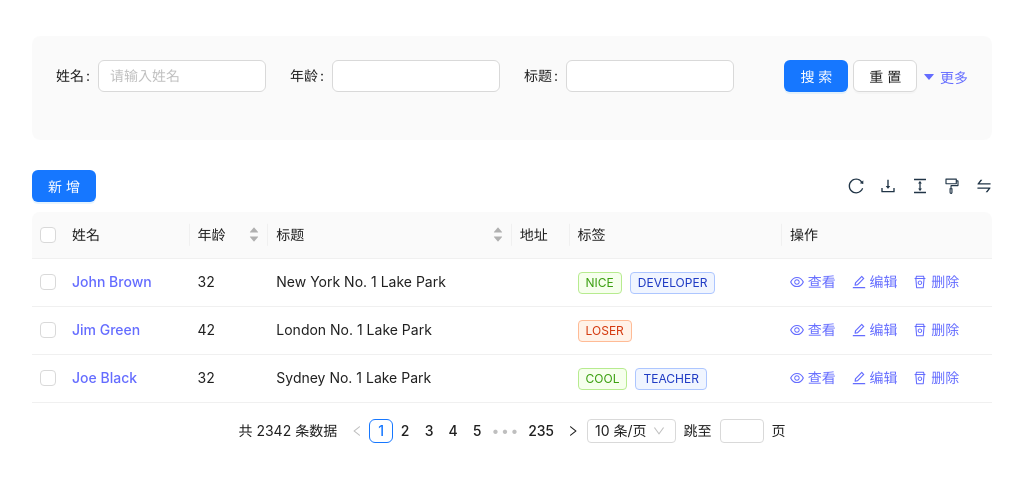
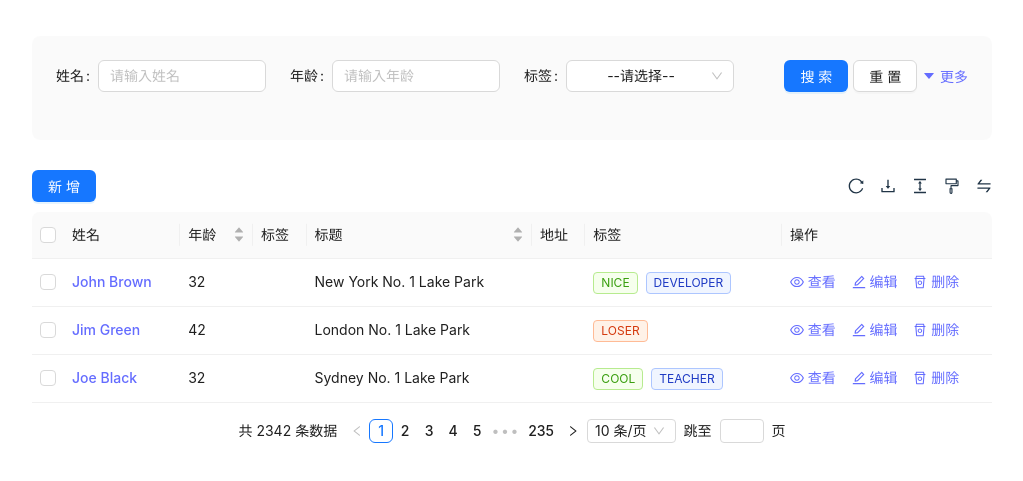
Before and after one commit to AntdAdmin/antd-crud, a React (Vite) app: page / in a window 1280 px wide. Shown: the part 153-634 px from the top of the page, without its empty margins (128-1151 px from the left). Built offline with nearby package versions, Linux system fonts and the light colour scheme.

Commit message:
feat: 完善对 form 表单的配置

```diff
--- a/src/App.tsx
+++ b/src/App.tsx
@@ -27,13 +27,34 @@ function App() {
             title: '年龄',
             dataIndex: 'age',
             key: 'age',
+            placeholder: "请输入年龄",
             supportSearch: true,
             sorter: true,
+        },
+        {
+            title: '标签',
+            dataIndex: 'tag',
+            key: 'tag',
+            supportSearch: true,
+            form: {
+                type: "Select",
+                attrs: {
+                    defaultValue:'',
+                    options: [
+                        {value: '', label: '--请选择--'},
+                        {value: 'jack', label: 'Jack'},
+                        {value: 'lucy', label: 'Lucy'},
+                        {value: 'Yiminghe', label: 'yiminghe'},
+                        {value: 'disabled', label: 'Disabled', disabled: true}],
+                },
+            },
+            render: (text) => <a>{text}</a>,
         },
         {
             title: '标题',
             dataIndex: 'address',
             key: 'address',
+            placeholder: "请输入标题",
             supportSearch: true,
             sorter: true,
         },
@@ -125,8 +146,8 @@ function App() {
         },
 
         //初始化搜索框的值
-        onSearchItemValueInit: (key) => {
-            console.log("onSearchItemValueInit: ", key)
+        onFormItemValueInit: (key) => {
+            console.log("onFormItemValueInit: ", key)
         }
     };
 
--- a/src/components/AntdCrud/DetailForm.tsx
+++ b/src/components/AntdCrud/DetailForm.tsx
@@ -2,10 +2,12 @@ import {useEffect, useState} from 'react';
 import {
     Col,
     Form,
-    Input, Modal,
-    Row, theme,
+    Modal,
+    Row,
+    theme,
 } from 'antd';
-import {Actions, ColumnConfig, ColumnsConfig} from "./index";
+import {Actions, ColumnsConfig} from "./index";
+import DynamicFormItem from "./DynamicFormItem";
 
 export type Props<T> = {
     columns: ColumnsConfig<any>
@@ -63,19 +65,6 @@ const DetailForm = <T, >({columns, onSubmit, onCancel, actions, row, open, title
         onCancel();
     };
 
-    function renderInput(column: ColumnConfig) {
-        switch (column.form?.type) {
-            case "Hidden":
-                return (
-                    <Input type={"hidden"}/>
-                )
-            default:
-                return (
-                    <Input placeholder={column.placeholder}/>
-                )
-        }
-    }
-
     return (
         <Modal title={title}
                open={open}
@@ -91,11 +80,7 @@ const DetailForm = <T, >({columns, onSubmit, onCancel, actions, row, open, title
                     {columns.map((column) => {
                         return (
                             <Col span={20} offset={2} key={column.key}>
-                                <Form.Item name={column.key! as string} label={column.title! as string}
-                                           rules={column.form?.rules}
-                                           style={{display: column.form?.type == "Hidden" ? "none" : ""}}>
-                                    {renderInput(column)}
-                                </Form.Item>
+                                <DynamicFormItem column={column}/>
                             </Col>
                         )
                     })}
--- /dev/null
+++ b/src/components/AntdCrud/DynamicFormItem.tsx
@@ -0,0 +1,75 @@
+import React from 'react';
+import {
+    Checkbox,
+    DatePicker,
+    Form,
+    Input, InputNumber, Radio, Rate, Select, Slider, Switch, Upload,
+} from 'antd';
+import {ColumnConfig} from "./index";
+
+
+const DynamicFormItem: React.FC<{
+    column: ColumnConfig<any>,
+    onFormItemValueInit?: (key: string) => any,
+}> = ({column, onFormItemValueInit = () => {} }) => {
+
+    function renderInput(column: ColumnConfig) {
+        switch (column.form?.type) {
+            case "Hidden":
+                return (
+                    <Input type={"hidden"} {...column.form?.attrs}/>
+                )
+            case "Radio":
+                return (
+                    <Radio {...column.form?.attrs}/>
+                )
+            case "Checkbox":
+                return (
+                    <Checkbox {...column.form?.attrs}/>
+                )
+            case "Rate":
+                return (
+                    <Rate {...column.form?.attrs}/>
+                )
+            case "Switch":
+                return (
+                    <Switch {...column.form?.attrs}/>
+                )
+            case "DatePicker":
+                return (
+                    <DatePicker placeholder={column.placeholder} {...column.form?.attrs}/>
+                )
+            case "InputNumber":
+                return (
+                    <InputNumber placeholder={column.placeholder} {...column.form?.attrs}/>
+                )
+            case "Select":
+                return (
+                    <Select placeholder={column.placeholder} {...column.form?.attrs} />
+                )
+            case "Slider":
+                return (
+                    <Slider {...column.form?.attrs}/>
+                )
+            case "Upload":
+                return (
+                    <Upload {...column.form?.attrs}/>
+                )
+            default:
+                return (
+                    <Input placeholder={column.placeholder} {...column.form?.attrs}/>
+                )
+        }
+    }
+
+    return (
+        <Form.Item name={column.key! as string} label={column.title! as string}
+                   style={{display: column.form?.type == "Hidden" ? "none" : ""}}
+                   initialValue={onFormItemValueInit(column.key! as string) || ""}>
+            {renderInput(column)}
+        </Form.Item>
+    );
+};
+
+
+export default DynamicFormItem
--- a/src/components/AntdCrud/SearchForm.tsx
+++ b/src/components/AntdCrud/SearchForm.tsx
@@ -3,12 +3,12 @@ import {
     Button,
     Col,
     Form,
-    Input,
     Row,
     theme,
 } from 'antd';
 import {ColumnsConfig} from "./index";
 import {CaretDownOutlined, CaretUpOutlined} from "@ant-design/icons";
+import DynamicFormItem from "./DynamicFormItem";
 
 const removeEmpty = (obj: any) => {
     const newObj: any = {};
@@ -21,10 +21,10 @@ const removeEmpty = (obj: any) => {
 
 const SearchForm: React.FC<{
     onSearch: (values: any) => void,
-    onSearchItemValueInit: (key: string) => any,
+    onFormItemValueInit: (key: string) => any,
     columns: ColumnsConfig<any>
     colSpan: number
-}> = ({onSearch, onSearchItemValueInit = ()=>{}, columns, colSpan}) => {
+}> = ({onSearch, onFormItemValueInit = ()=>{}, columns, colSpan}) => {
 
     const {token} = theme.useToken();
     const [form] = Form.useForm();
@@ -63,17 +63,11 @@ const SearchForm: React.FC<{
                     return showMoreButton && !showAll
                         ? column.supportSearch && (firstLineCountVar-- > 0) &&
                         <Col span={colSpan} key={column.key}>
-                            <Form.Item name={column.key!.toString()} label={column.title!.toString()}
-                                       initialValue={onSearchItemValueInit(column.key!.toString()) || ""}>
-                                <Input placeholder={column.placeholder}/>
-                            </Form.Item>
+                            <DynamicFormItem column={column} onFormItemValueInit={onFormItemValueInit} />
                         </Col>
                         : column.supportSearch && (
                         <Col span={colSpan} key={column.key}>
-                            <Form.Item name={column.key!.toString()} label={column.title!.toString()}
-                                       initialValue={onSearchItemValueInit(column.key!.toString()) || ""}>
-                                <Input placeholder={column.placeholder}/>
-                            </Form.Item>
+                            <DynamicFormItem column={column} onFormItemValueInit={onFormItemValueInit} />
                         </Col>
                     )
                 })}
@@ -90,7 +84,7 @@ const SearchForm: React.FC<{
                     </Button>
                     {showMoreButton && (<a onClick={() => {
                         setShowAll(!showAll)
-                    }} style={{height: "35px", lineHeight: "35px"}}>
+                    }} style={{height: "33px", lineHeight: "33px"}}>
                         {!showAll ? (<><CaretDownOutlined/> 更多</>) : (<><CaretUpOutlined/> 收起</>)}
                     </a>)}
                 </Col>
--- a/src/components/AntdCrud/index.tsx
+++ b/src/components/AntdCrud/index.tsx
@@ -17,6 +17,8 @@ import {useReactToPrint} from "react-to-print";
 
 export type FormConfig = {
     type: string,
+
+    attrs?:any,
 
     //验证规则
     rules?: any[],
@@ -67,7 +69,7 @@ export type Actions<T> = {
     onCreate?: (row: T) => void,
 
     //初始化搜索框的值
-    onSearchItemValueInit?: (key: string) => any
+    onFormItemValueInit?: (key: string) => any
 }
 
 type AntdCrudProps<T> = {
@@ -227,7 +229,7 @@ function AntdCrud<T>({columns, dataSource, actions, pageNumber, pageSize, totalR
                         onSearch={(values: any) => {
                             setSearchParams(values);
                         }}
-                        onSearchItemValueInit={actions.onSearchItemValueInit!}/>
+                        onFormItemValueInit={actions.onFormItemValueInit!}/>
 
             <DetailForm title={modalTitle}
                         columns={columns}
--- a/tsconfig.json
+++ b/tsconfig.json
@@ -18,7 +18,8 @@
     "strict": true,
     "noUnusedLocals": true,
     "noUnusedParameters": true,
-    "noFallthroughCasesInSwitch": true
+    "noFallthroughCasesInSwitch": true,
+    "allowSyntheticDefaultImports": true
   },
   "include": ["src"],
   "references": [{ "path": "./tsconfig.node.json" }]
```
Also changed, not shown: 1 other file (tests, documents, lock files or other folders).
